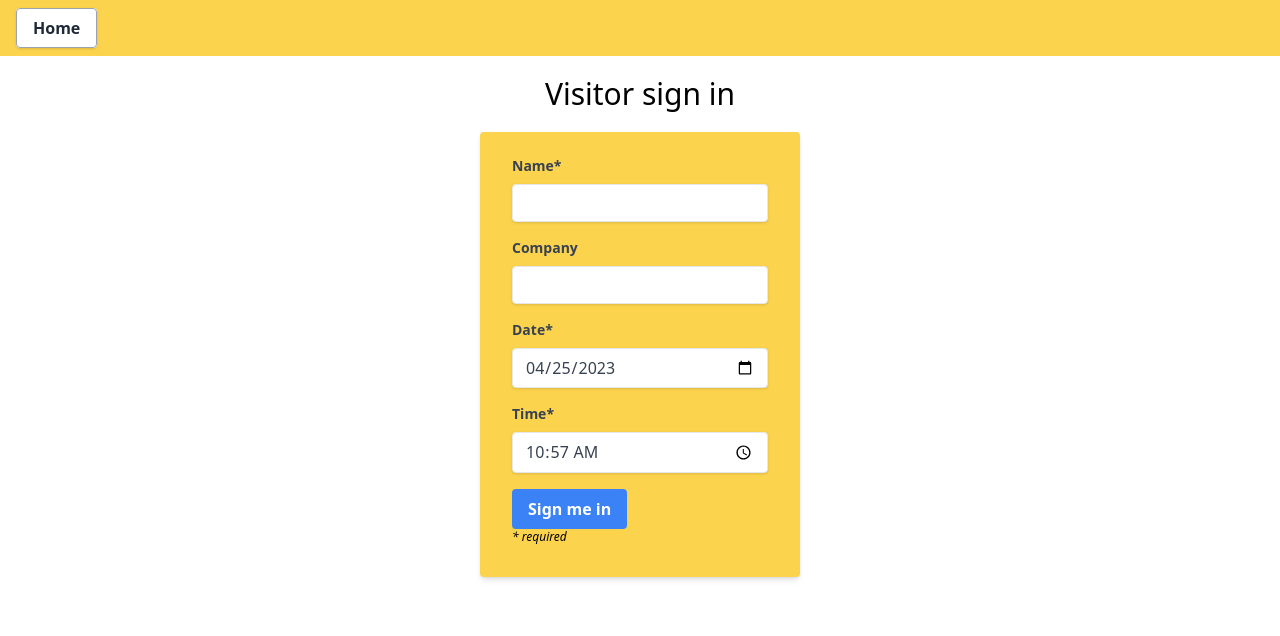
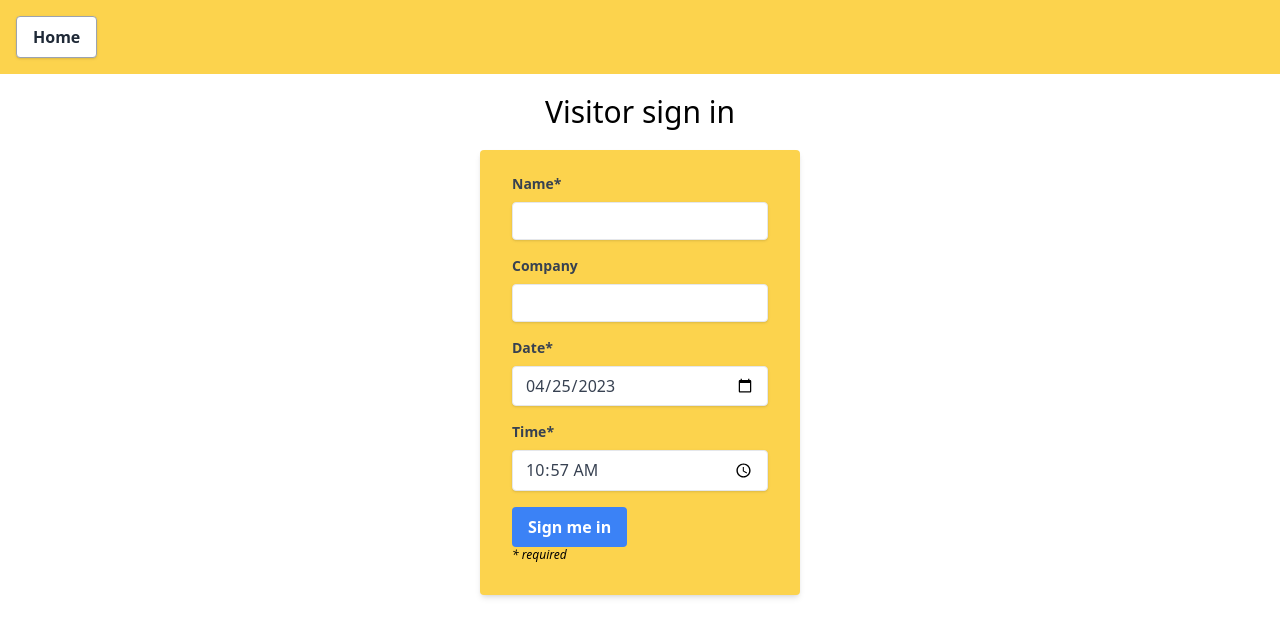
Before and after one commit to iO-Academy/23-jan-chickens-office-sign-in, a React (Create React App) app in the folder front-end/: page /sign-in in a window 1280 px wide. Shown: the top 636 px of the page. Built offline with nearby package versions, Linux system fonts and the light colour scheme.

Commit message:
Final styling errors resolved

```diff
--- a/front-end/src/Components/AdminLogin/AdminLogin.js
+++ b/front-end/src/Components/AdminLogin/AdminLogin.js
@@ -23,7 +23,7 @@ const AdminLogin = () => {
     // }
     return (
         <>
-            <nav className="bg-amber-300 p-4">
+            <nav className="bg-amber-300 p-4 flex flex-row">
                 <Link className="ease-in-out delay-150 delay-300 bg-white hover:bg-gray-100 text-gray-800 font-semibold py-2 px-4 border border-gray-400 rounded shadow" to="/">Home</Link>
             </nav>
             <div className="flex flex-col gap-4 items-center justify-center pt-10">
--- a/front-end/src/Components/Home/Home.js
+++ b/front-end/src/Components/Home/Home.js
@@ -4,8 +4,8 @@ import iOLogo from "../../io-logo.jpg"
 const Home = () => {
     return (
         <div>
-            <nav className="bg-amber-300 p-4">
-                <Link className=" ease-in-out delay-150 duration-300 bg-white hover:bg-gray-100 text-gray-800 font-semibold py-2 px-4 border border-gray-400 rounded shadow" to="/admin-login">Admin</Link>
+            <nav className="bg-amber-300 p-4 flex flex-row">
+                <Link className="ease-in-out delay-150 duration-300 bg-white hover:bg-gray-100 text-gray-800 font-semibold py-2 px-4 border border-gray-400 rounded shadow" to="/admin-login">Admin</Link>
             </nav>
             <div className="flex flex-col gap-4 items-center justify-center pt-10">
                 <img className="max-w-sm pt-10" src={iOLogo} alt="iO academy logo" />
--- a/front-end/src/Components/SignIn/SignInNav/SignInNav.js
+++ b/front-end/src/Components/SignIn/SignInNav/SignInNav.js
@@ -3,7 +3,7 @@ import {Link} from 'react-router-dom'
 const SignInNav = () => {
     return (
         <>
-            <nav className="bg-amber-300 p-4">
+            <nav className="bg-amber-300 p-4 flex flex-row">
                 <Link className="bg-white hover:bg-gray-100 text-gray-800 font-semibold py-2 px-4 border border-gray-400 rounded shadow" to="/">Home</Link>
             </nav>
         </>
```
